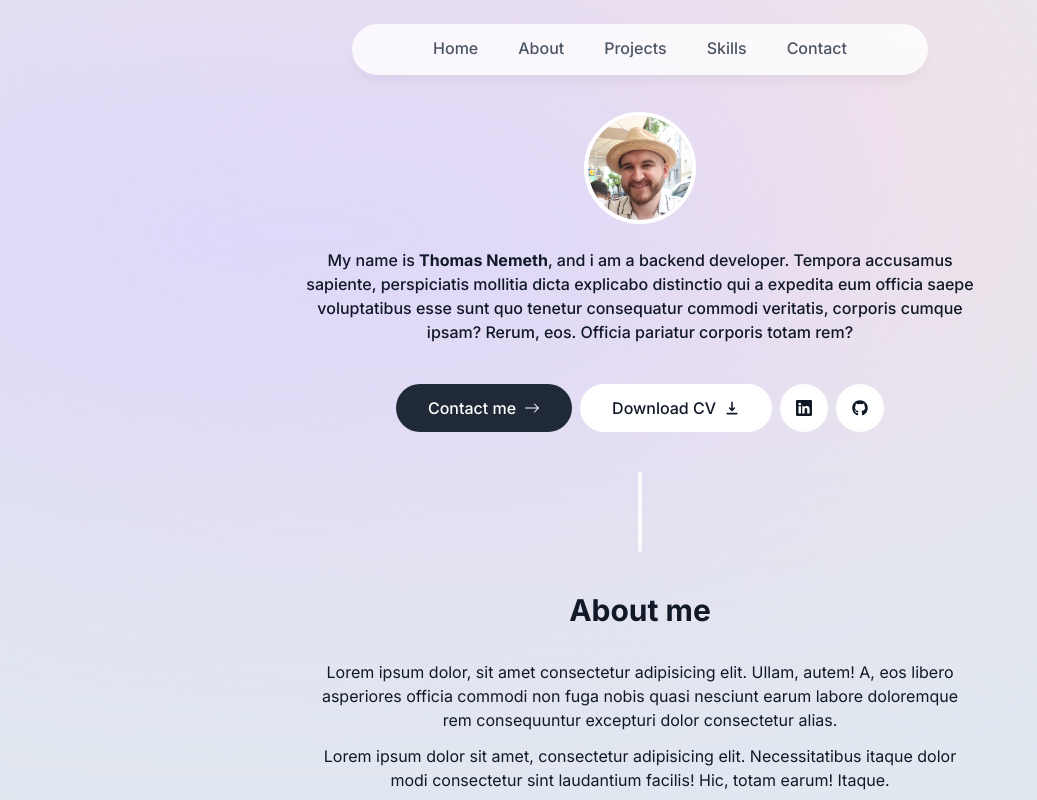
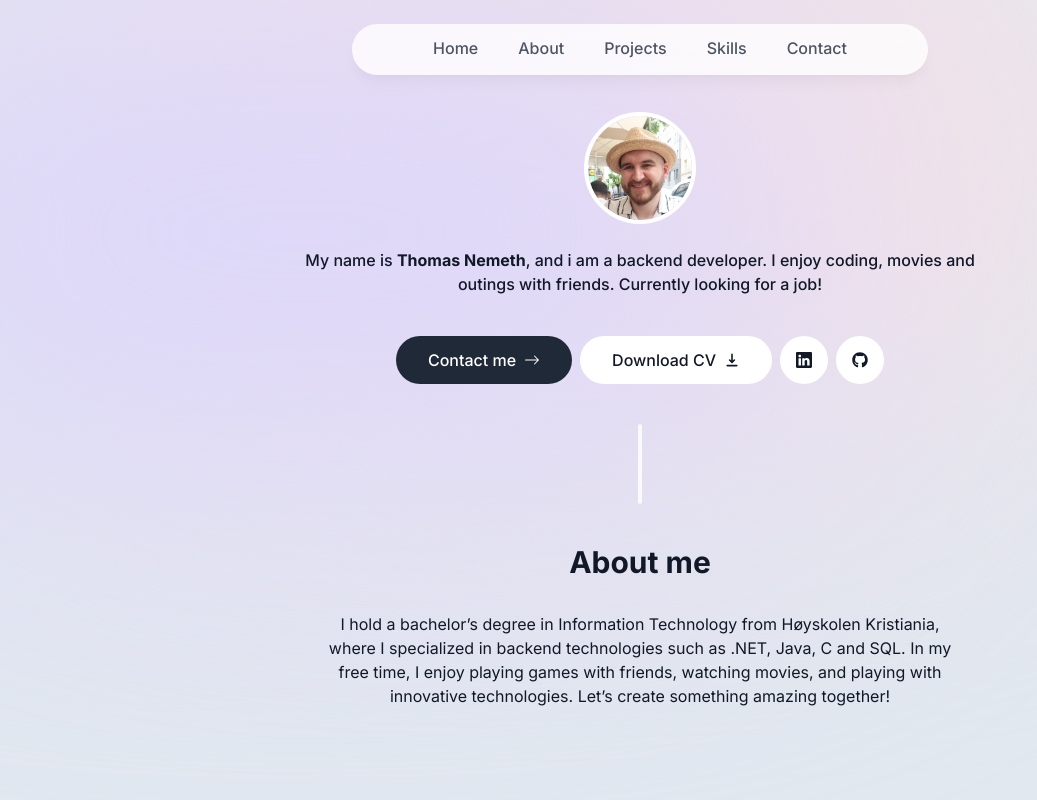
Before and after one commit to thonems/portfolio-site, a Next.js app: page / in a window 1280 px wide. Shown: the top 800 px of the page, without its empty margins (0-1037 px from the left). Built offline with nearby package versions, Linux system fonts and the light colour scheme; no server answers.

Commit message:
removed lorum text for real text and fixed some dummy data

```diff
--- a/components/Intro.tsx
+++ b/components/Intro.tsx
@@ -26,10 +26,9 @@ export default function Intro() {
       </div>
 
       <p className="mb-10 mt-6 px-4 text-2x1 font-medium leading-[1.5] sm:text-4x1">
-        My name is <span className="font-bold">Thomas Nemeth</span>, and i am a backend developer. Tempora accusamus sapiente, perspiciatis
-        mollitia dicta explicabo distinctio qui a expedita eum officia saepe
-        voluptatibus esse sunt quo tenetur consequatur commodi veritatis,
-        corporis cumque ipsam? Rerum, eos. Officia pariatur corporis totam rem?
+        My name is <span className="font-bold">Thomas Nemeth</span>, and i am a
+        backend developer. I enjoy coding, movies and outings with friends.
+        Currently looking for a job!
       </p>
 
       <div className="flex sm:flex-row flex-col justify-center gap-2 px-4 text-base font-medium ">
--- a/components/about-me.tsx
+++ b/components/about-me.tsx
@@ -7,16 +7,13 @@ export default function About() {
       id="about"
     >
       <h2 className="text-3xl font-bold mb-8">About me</h2>
-      <p className="mb-3">
-        Lorem ipsum dolor, sit amet consectetur adipisicing elit. Ullam, autem!
-        A, eos libero asperiores officia commodi non fuga nobis quasi nesciunt
-        earum labore doloremque rem consequuntur excepturi dolor consectetur
-        alias.
-      </p>
+      <p className="mb-3"></p>
       <p>
-        Lorem ipsum dolor sit amet, consectetur adipisicing elit. Necessitatibus
-        itaque dolor modi consectetur sint laudantium facilis! Hic, totam earum!
-        Itaque.
+        I hold a bachelor’s degree in Information Technology from Høyskolen
+        Kristiania, where I specialized in backend technologies such as .NET,
+        Java, C and SQL. In my free time, I enjoy playing games with friends,
+        watching movies, and playing with innovative technologies. Let’s create
+        something amazing together!
       </p>
     </section>
   );
--- a/lib/data.ts
+++ b/lib/data.ts
@@ -64,12 +64,13 @@ export const projects = [
   {
     title: "Portfolio-website",
     description: "React application for my portfolio",
-    tech: ["React", "Typescript", "Tailwind", "Vercel", "Next.js","Resend"],
+    tech: ["React", "Typescript", "Tailwind", "Vercel", "Next.js", "Resend"],
     image: portfolioImg,
   },
   {
     title: "Recipe Management",
-    description: "App for managing my recipes i often want to save from the web",
+    description:
+      "App for managing my recipes i often want to save from the web",
     tech: ["Java", "Spring Boot", "Thymeleaf", "MySQL", "Maven"],
     image: testImg,
   },
```
